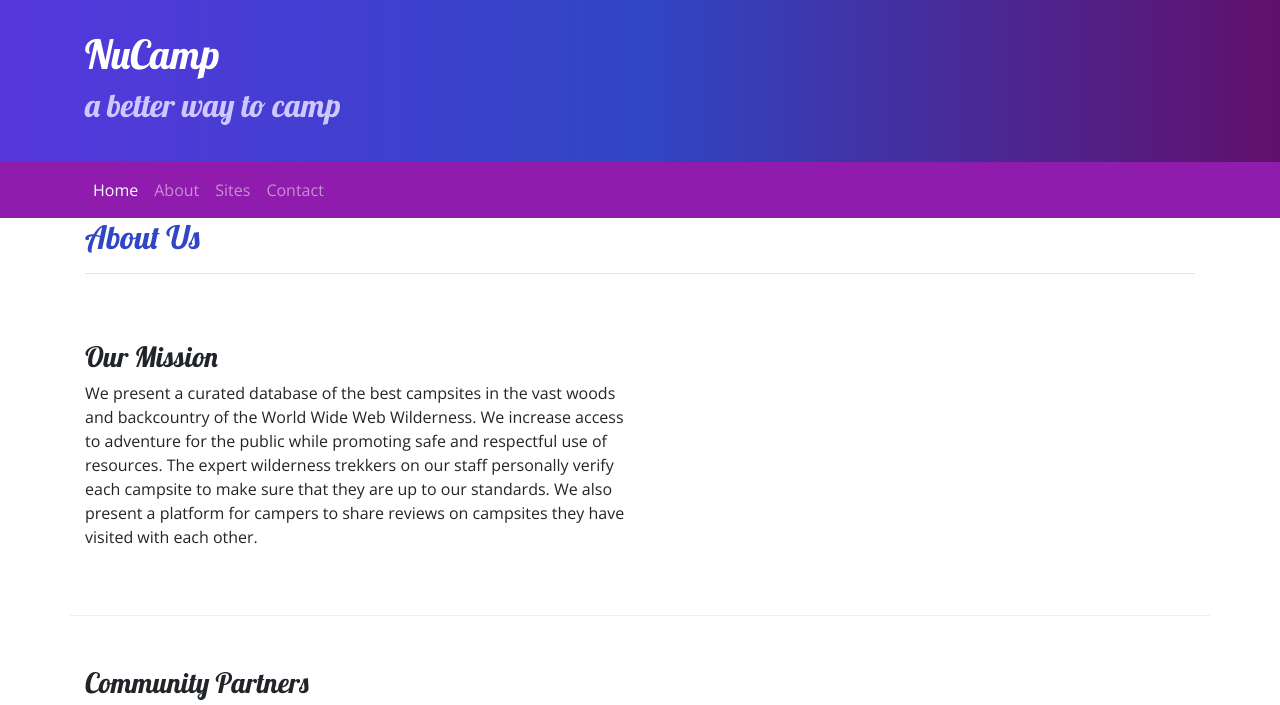
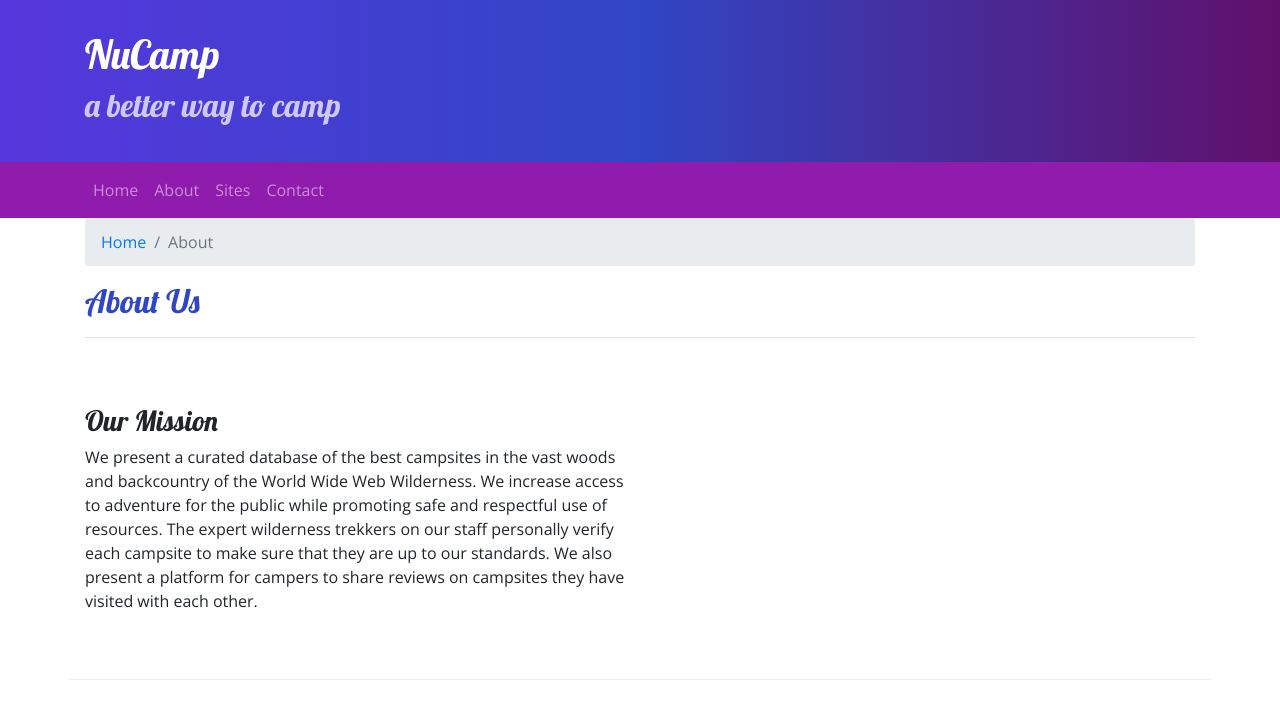
Before and after one commit to terri-pie/nucampsite, a website: page aboutus.html in a window 1280 px wide. Shown: the top 705 px of the page. Drawn offline with nearby package versions, Linux system fonts and the light colour scheme.

Commit message:
Added breadcrumbs

```diff
--- a/aboutus.html
+++ b/aboutus.html
@@ -31,8 +31,8 @@
             </button>
             <div class="collapse navbar-collapse" id="nucampNavbar">
                 <ul class="navbar-nav">
-                    <li class="nav-item active"><a class="nav-link" href="index.html">Home</a></li>
-                    <li class="nav-item"><a class="nav-link" href="#">About</a></li>
+                    <li class="nav-item"><a class="nav-link" href="index.html">Home</a></li>
+                    <li class="nav-item activen"><a class="nav-link" href="#">About</a></li>
                     <li class="nav-item"><a class="nav-link" href="#">Sites</a></li>
                     <li class="nav-item"><a class="nav-link" href="#">Contact</a></li>
                 </ul>
@@ -43,6 +43,10 @@
     <div class="container">
         <div class="row">
             <div class="col">
+                <ol class="breadcrumb">
+                    <li class="breadcrumb-item"><a href="index.html">Home</a></li>
+                    <li class="breadcrumb-item active">About</li>
+                </ol>
                 <h2>About Us</h2>
                 <hr />
             </div>
```
